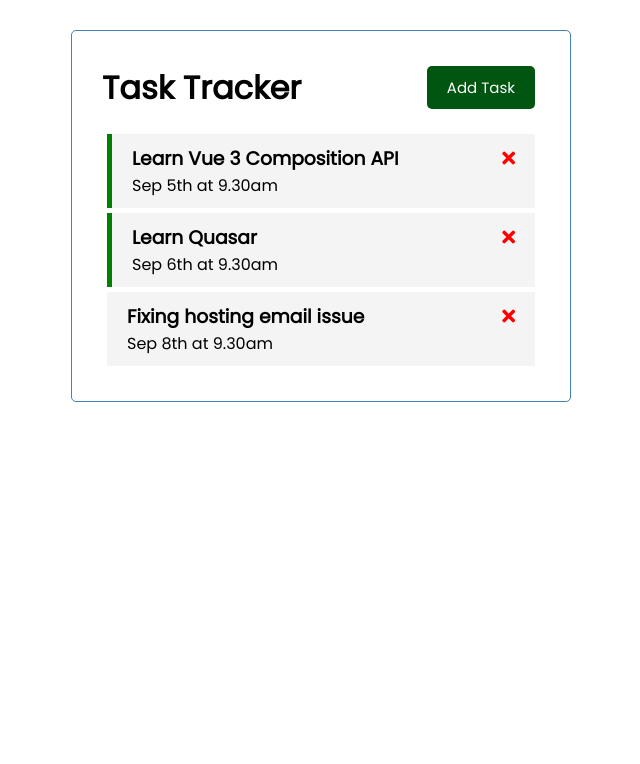
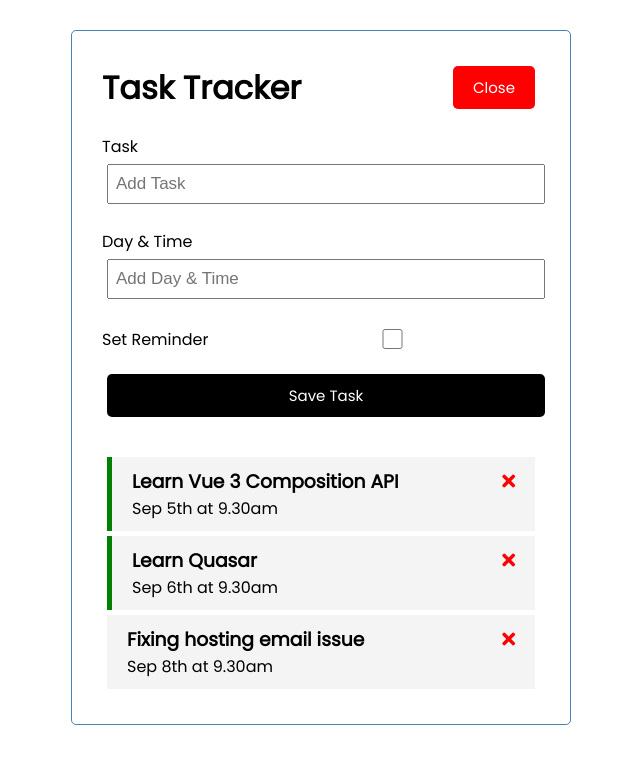
Before and after one commit to fueremi/Vue3-Task_Tracker, a Vue app: page / in a window 1280 px wide. Both pictures are taken after a click on the button "Add Task". Shown: the top 764 px of the page, without its empty margins (319-959 px from the left). Built offline with nearby package versions, Linux system fonts and the light colour scheme.

Commit message:
feat(add task): giving action to add task

```diff
--- a/src/App.vue
+++ b/src/App.vue
@@ -1,6 +1,11 @@
 <template>
   <div class="container">
-    <Header text="Task Tracker" />
+    <Header
+      text="Task Tracker"
+      @toggle-add-task="toggleAddTask"
+      :showAddTask="showAddTask"
+    />
+    <AddTask @add-task="addTask" v-show="showAddTask" />
     <Tasks
       :tasks="tasks"
       @delete-task="deleteTask"
@@ -12,19 +17,28 @@
 <script>
 import Header from "@/components/Header";
 import Tasks from "@/components/Tasks";
+import AddTask from "@/components/AddTask";
 
 export default {
   name: "App",
   components: {
     Header,
     Tasks,
+    AddTask,
   },
   data() {
     return {
       tasks: [],
+      showAddTask: false,
     };
   },
   methods: {
+    toggleAddTask() {
+      this.showAddTask = !this.showAddTask;
+    },
+    addTask(payload) {
+      this.tasks = [...this.tasks, payload];
+    },
     deleteTask(id) {
       if (confirm("Are you sure?")) {
         this.tasks = this.tasks.filter((task) => {
--- /dev/null
+++ b/src/components/AddTask.vue
@@ -0,0 +1,88 @@
+<template>
+  <form @submit.prevent="onSubmit" class="add-form">
+    <div class="form-control">
+      <label>Task</label>
+      <input type="text" v-model="task" name="text" placeholder="Add Task" />
+    </div>
+    <div class="form-control">
+      <label>Day & Time</label>
+      <input
+        type="text"
+        v-model="date"
+        name="day"
+        placeholder="Add Day & Time"
+      />
+    </div>
+    <div class="form-control form-control-check">
+      <label>Set Reminder</label>
+      <input type="checkbox" v-model="reminder" name="reminder" />
+    </div>
+
+    <input type="submit" value="Save Task" class="btn btn-block" />
+  </form>
+</template>
+
+<script>
+export default {
+  name: "AddTask",
+  data() {
+    return {
+      task: "",
+      date: "",
+      reminder: false,
+    };
+  },
+  methods: {
+    onSubmit() {
+      if (!this.task) {
+        alert("Please add a task!");
+        return;
+      }
+
+      const newTask = {
+        id: Math.floor(Math.random() * 100000),
+        task: this.task,
+        date: this.date,
+        reminder: this.reminder,
+      };
+
+      this.$emit("add-task", newTask);
+
+      this.task = "";
+      this.date = "";
+      this.reminder = false;
+    },
+  },
+};
+</script>
+
+<style scoped>
+.add-form {
+  margin-bottom: 40px;
+}
+.form-control {
+  margin: 20px 0;
+}
+.form-control label {
+  display: block;
+}
+.form-control input {
+  width: 100%;
+  height: 40px;
+  margin: 5px;
+  padding: 3px 7px;
+  font-size: 17px;
+}
+.form-control-check {
+  display: flex;
+  align-items: center;
+  justify-content: space-between;
+}
+.form-control-check label {
+  flex: 1;
+}
+.form-control-check input {
+  flex: 2;
+  height: 20px;
+}
+</style>
--- a/src/components/Button.vue
+++ b/src/components/Button.vue
@@ -1,5 +1,9 @@
 <template>
-  <button @click="onClick" :style="{ background: color }" class="btn">
+  <button
+    @click="$emit('button-click')"
+    :style="{ background: color }"
+    class="btn"
+  >
     {{ text }}
   </button>
 </template>
@@ -11,11 +15,6 @@
     text: String,
     color: String,
   },
-  methods: {
-    onClick() {
-      console.log("Clicked");
-    },
-  },
 };
 </script>
 
--- a/src/components/Header.vue
+++ b/src/components/Header.vue
@@ -1,7 +1,11 @@
 <template>
   <header>
     <h1>{{ text }}</h1>
-    <Button text="Add Task" color="#005511" />
+    <Button
+      :text="showAddTask ? 'Close' : 'Add Task'"
+      @button-click="$emit('toggle-add-task')"
+      :color="showAddTask ? 'red' : 'green'"
+    />
   </header>
 </template>
 
@@ -12,10 +16,12 @@
   name: "Header",
   props: {
     text: String,
+    showAddTask: Boolean,
   },
   components: {
     Button,
   },
+  emits: ["toggle-add-task"],
 };
 </script>
 
```
